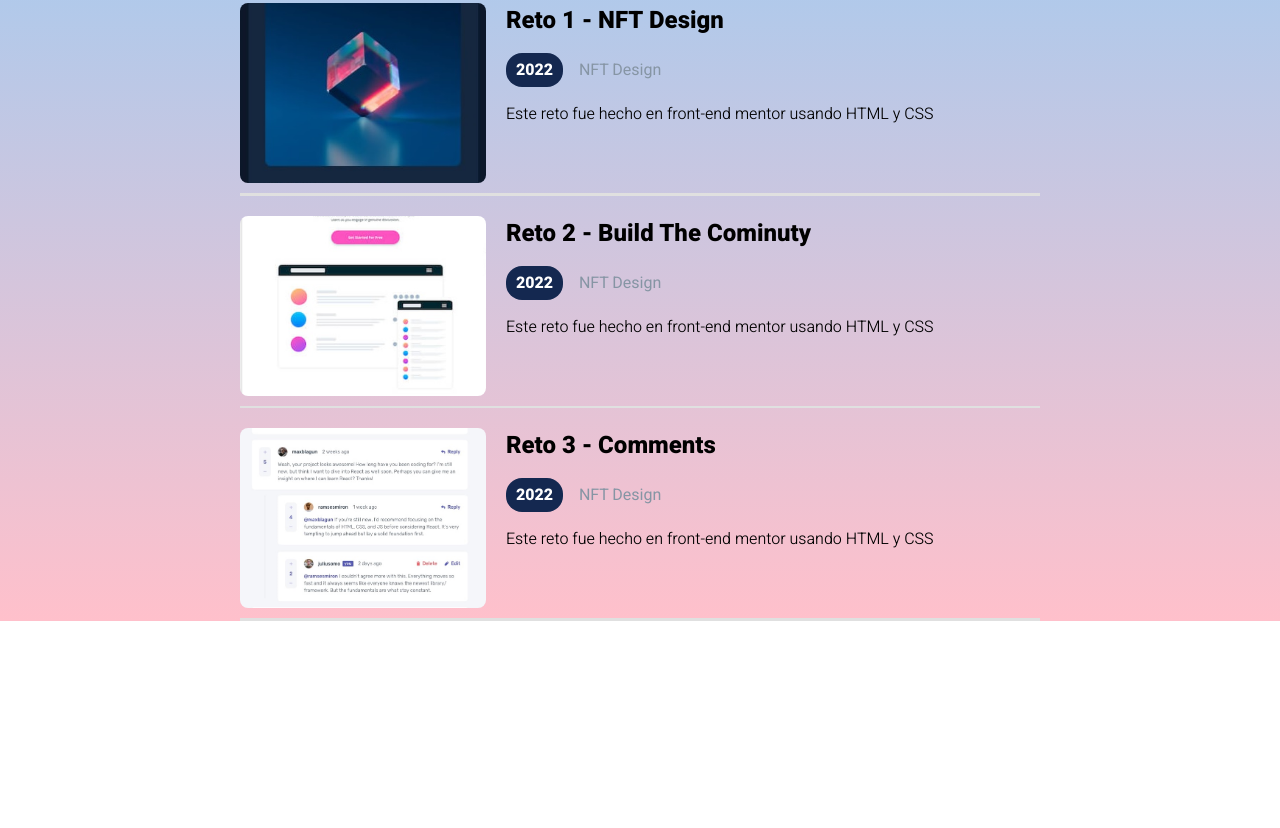
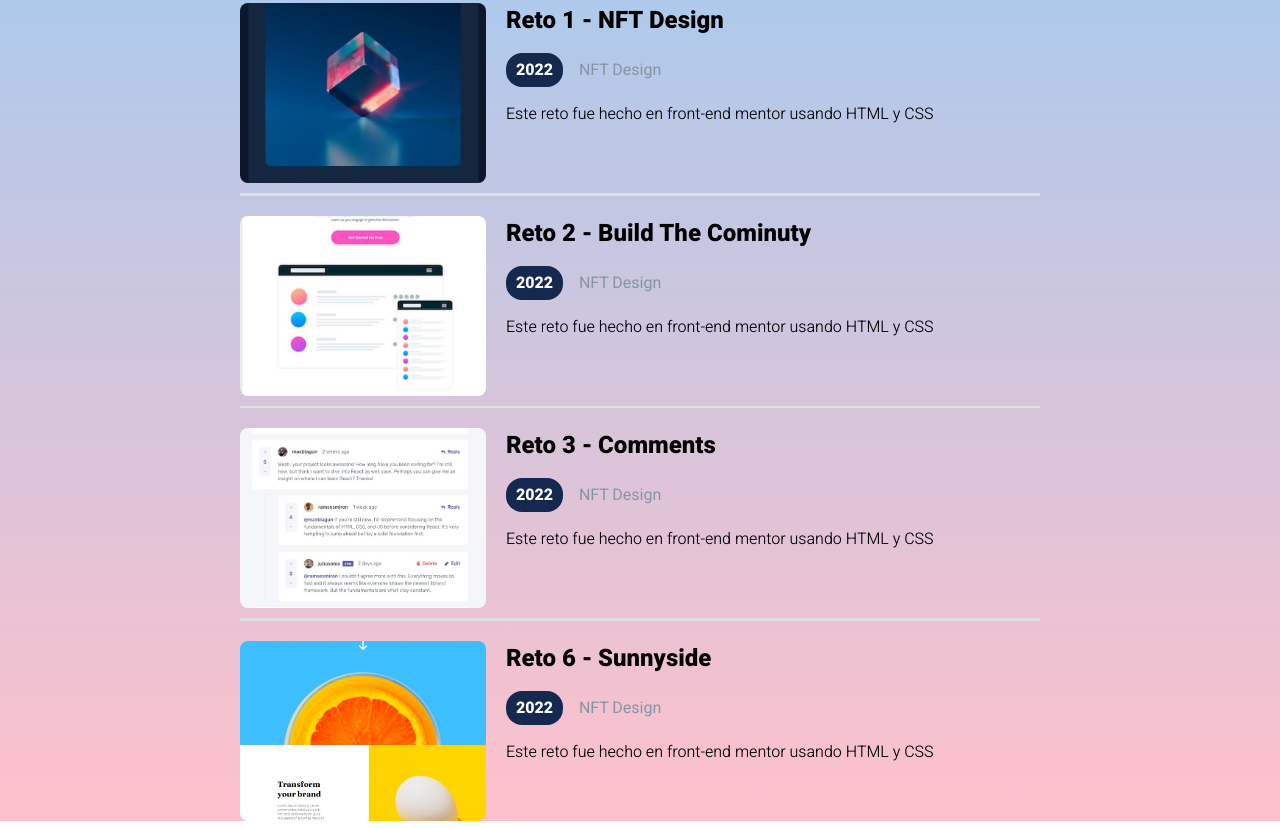
Before and after one commit to PatPetChav/codigo-web-13, a plain HTML site: page index.html in a window 1280 px wide. Shown: the part 808-1636 px from the top of the page. Before the commit the page ends 1449 px from the top, so only its background shows below. Drawn offline with Linux system fonts and the light colour scheme.

Commit message:
portafolio-act6

```diff
--- a/index.html
+++ b/index.html
@@ -130,7 +130,39 @@
             </div>
           </div>
           <hr />
+
+          <div class="card">
+            <div>
+              <a class="link-portafolio" href="./semana2/reto6.html">
+                <img src="./imagenes/mi-portafolio/reto6.jpg" alt="" />
+              </a>
+            </div>
+            <div class="container-detail">
+              <a class="link-portafolio" href="./semana2/reto6.html">
+                <h2>Reto 6 - Sunnyside</h2>
+              </a>
+              <p>
+                <span class="label-dark">2022</span>
+                <span class="text-light">&nbsp;&nbsp;&nbsp;NFT Design</span>
+              </p>
+              <p class="resume">
+                Este reto fue hecho en front-end mentor usando HTML y CSS
+              </p>
+            </div>
+          </div>
+
+
+
+
+
         </div>
+
+
+
+
+
+
+      </div>
       </section>
 
 
```
Also changed, not shown: imagenes/mi-portafolio/reto6.jpg (added).
